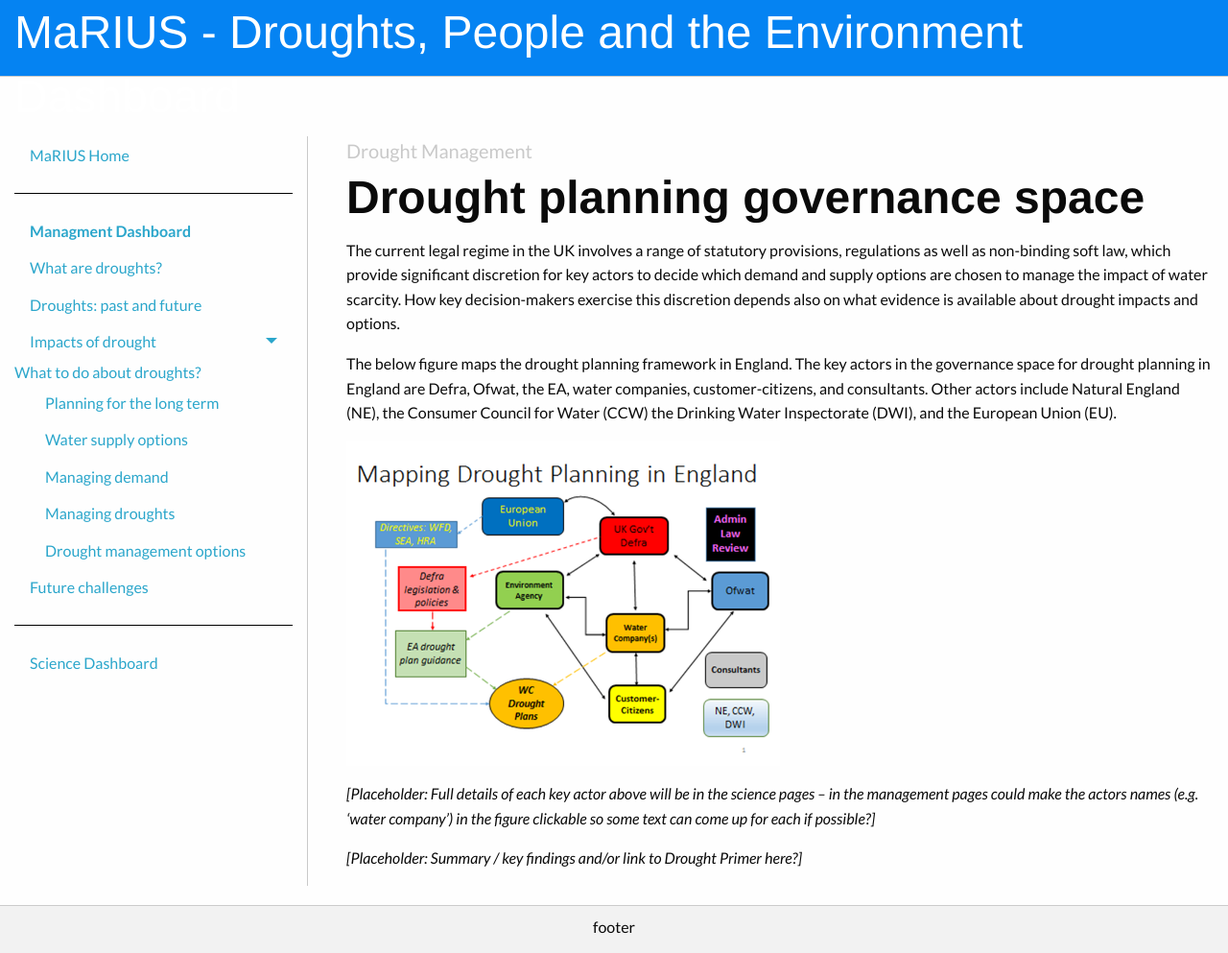
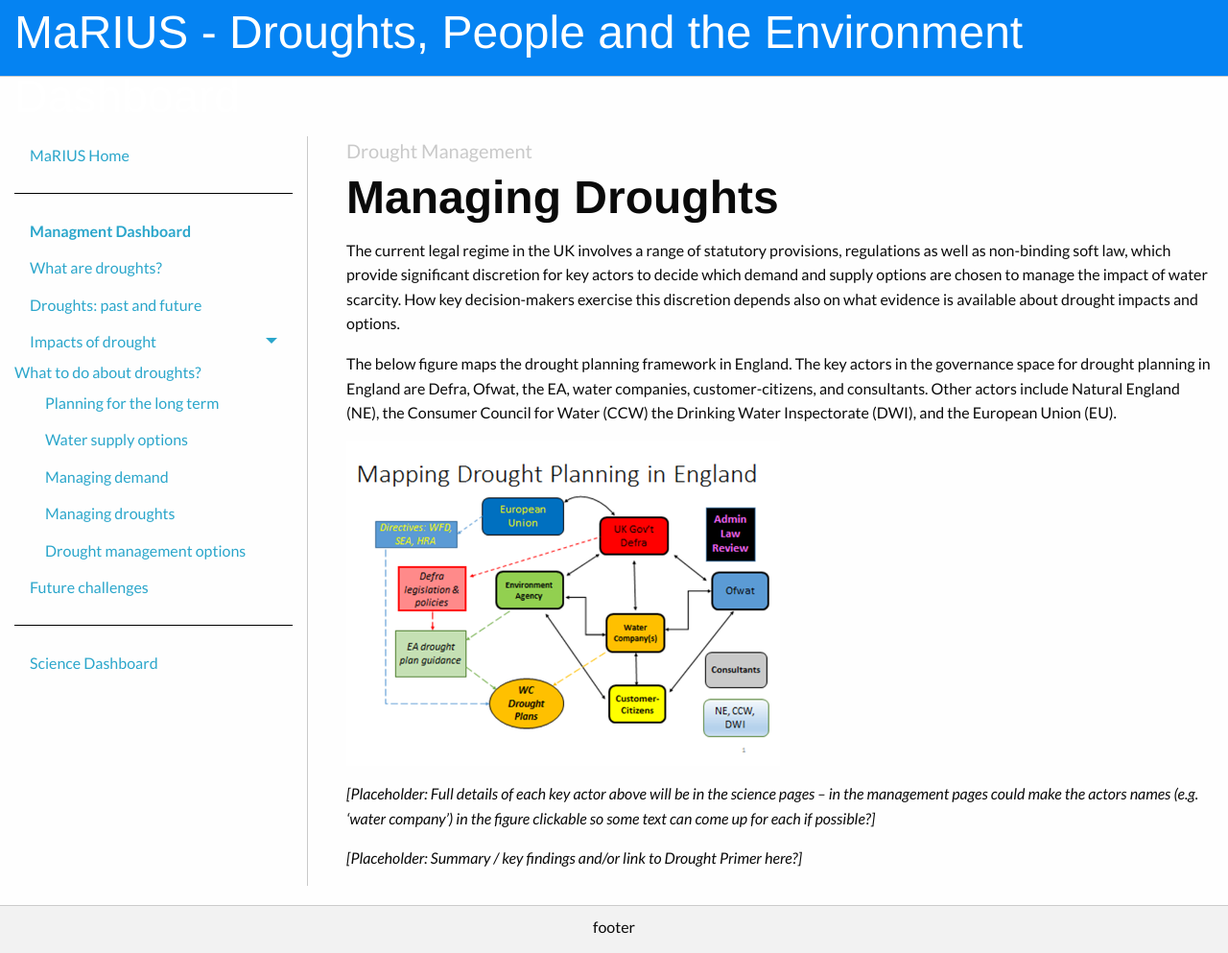
Before and after one commit to VictoriaJJ/mariusdroughtproject.org, a Jekyll site: the page built from _pages/dashboard/dpe/drought_management/planning_governance_space.md, in a window 1280 px wide. Shown: the whole page at 96% size. Built offline with Jekyll 4.4.1, drawn with Linux system fonts in a browser that asks for light colours.

Commit message:
Updated planning_governance_space.md

```diff
--- a/_pages/dashboard/dpe/drought_management/planning_governance_space.md
+++ b/_pages/dashboard/dpe/drought_management/planning_governance_space.md
@@ -3,7 +3,7 @@ layout: dpe
 published: true
 permalink: /dashboard/dpe/drought_mgmt/dpgs/
 subsection: Drought Management
-_title: Drought planning governance space
+_title: Managing Droughts
 ---
 
 The current legal regime in the UK involves a range of statutory provisions, regulations as well as non-binding soft law, which provide significant discretion for key actors to decide which demand and supply options are chosen to manage the impact of water scarcity. How key decision-makers exercise this discretion depends also on what evidence is available about drought impacts and options.
```
